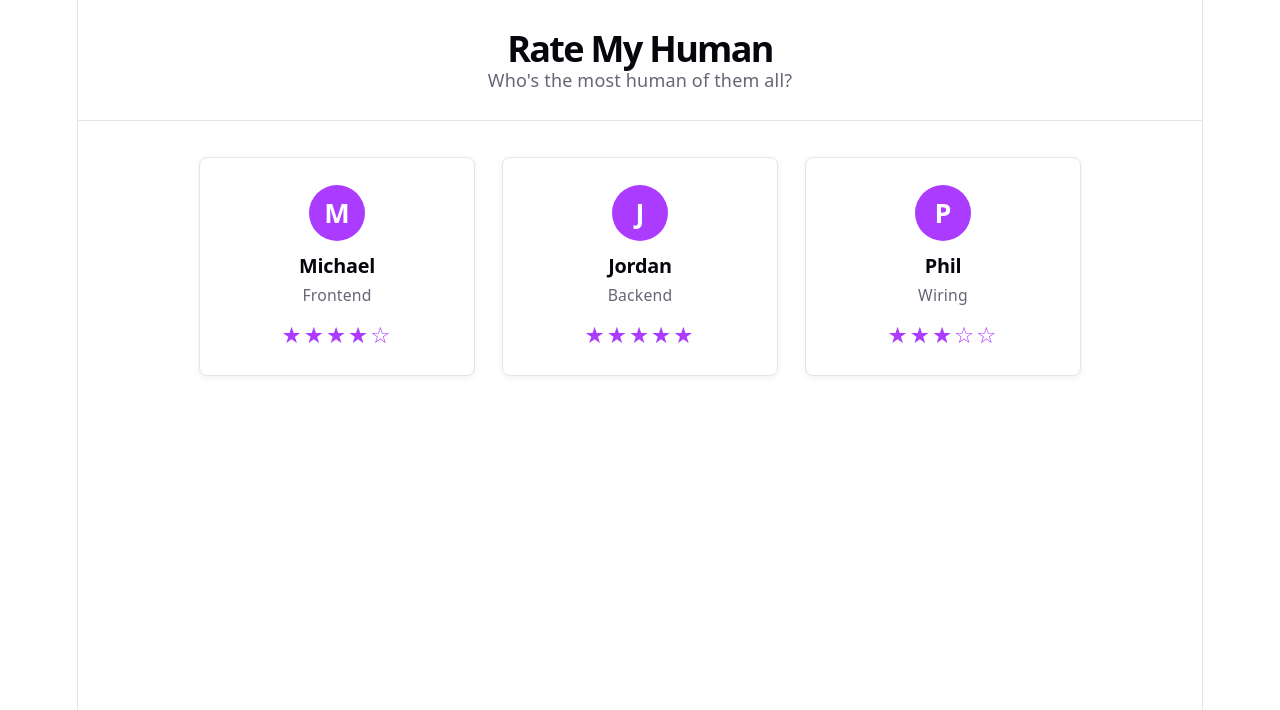
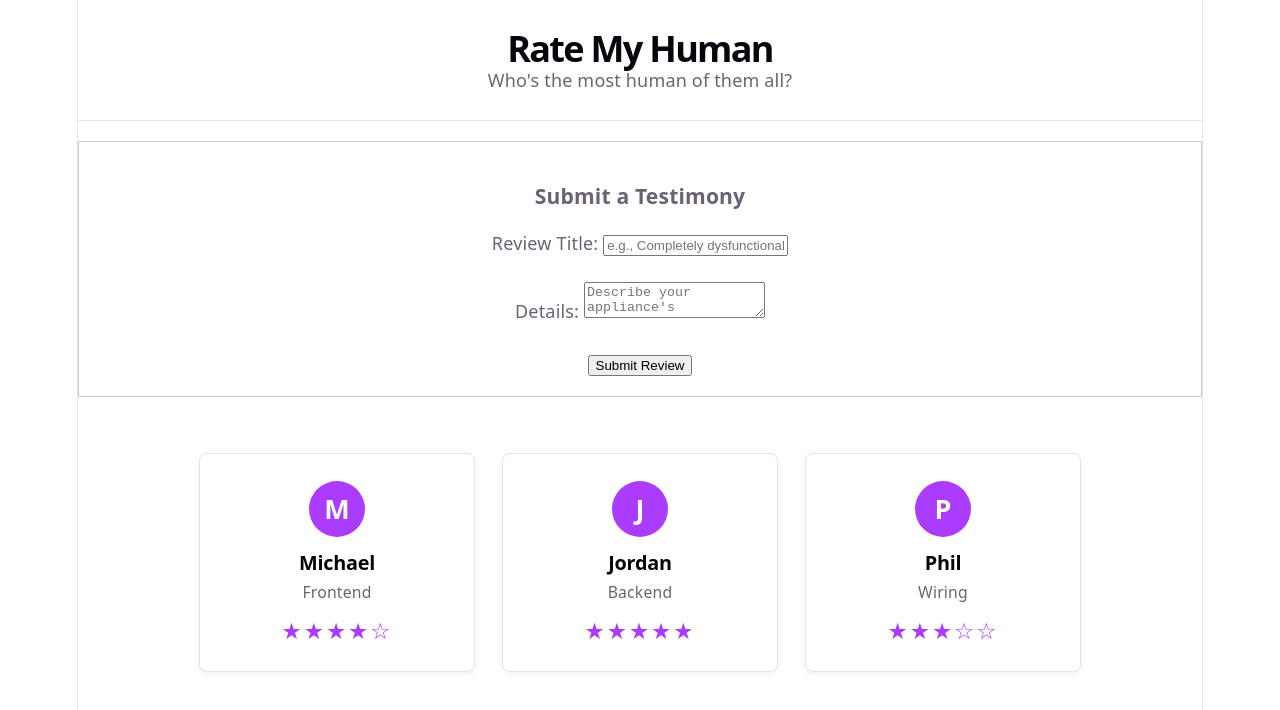
Before and after one commit to InvoluntaryRecombinator/rate-my-human, a React (Vite) app in the folder client/: page / in a window 1280 px wide. Shown: the top 710 px of the page. Built offline with nearby package versions, Linux system fonts and the light colour scheme.

Commit message:
feat: create basic ReviewForm layout and render in App

```diff
--- a/client/src/App.jsx
+++ b/client/src/App.jsx
@@ -1,5 +1,6 @@
 import Header from './components/Header';
 import HumanCard from './components/HumanCard';
+import ReviewForm from './components/ReviewForm';
 import './App.css';
 
 const HUMANS = [
@@ -12,6 +13,7 @@ export default function App() {
   return (
     <>
       <Header />
+      <ReviewForm />
       <main className="card-grid">
         {HUMANS.map((h) => (
           <HumanCard key={h.name} {...h} />
--- /dev/null
+++ b/client/src/components/ReviewForm.jsx
@@ -0,0 +1,44 @@
+import React, { useState } from 'react';
+
+const ReviewForm = () => {
+  // Where your form state will live
+  const [title, setTitle] = useState('');
+  const [body, setBody] = useState('');
+
+  // Handles what happens when someone clicks "Submit"
+  const handleSubmit = (e) => {
+    e.preventDefault();
+    console.log('Form submitted with:', { title, body });
+    // Tomorrow, wire this up to Jordan backend API
+  };
+
+  return (
+    <div style={{ padding: '20px', border: '1px solid #ccc', margin: '20px 0' }}>
+      <h3>Submit a Testimony</h3>
+      <form onSubmit={handleSubmit}>
+        <div>
+          <label>Review Title: </label>
+          <input
+            type="text"
+            value={title}
+            onChange={(e) => setTitle(e.target.value)}
+            placeholder="e.g., Completely dysfunctional human"
+          />
+        </div>
+        <br />
+        <div>
+          <label>Details: </label>
+          <textarea
+            value={body}
+            onChange={(e) => setBody(e.target.value)}
+            placeholder="Describe your appliance's behavior..."
+          />
+        </div>
+        <br />
+        <button type="submit">Submit Review</button>
+      </form>
+    </div>
+  );
+};
+
+export default ReviewForm;
```
Also changed, not shown: 1 other file (tests, documents, lock files or other folders).
